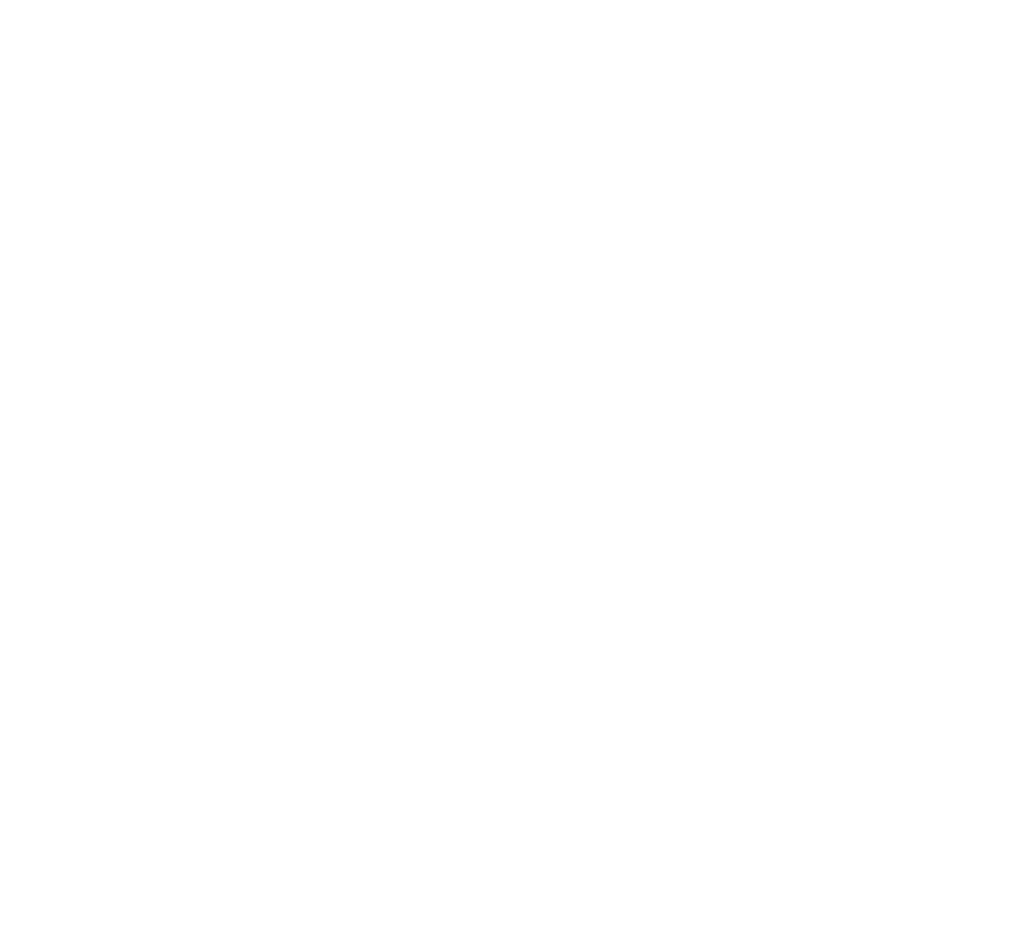
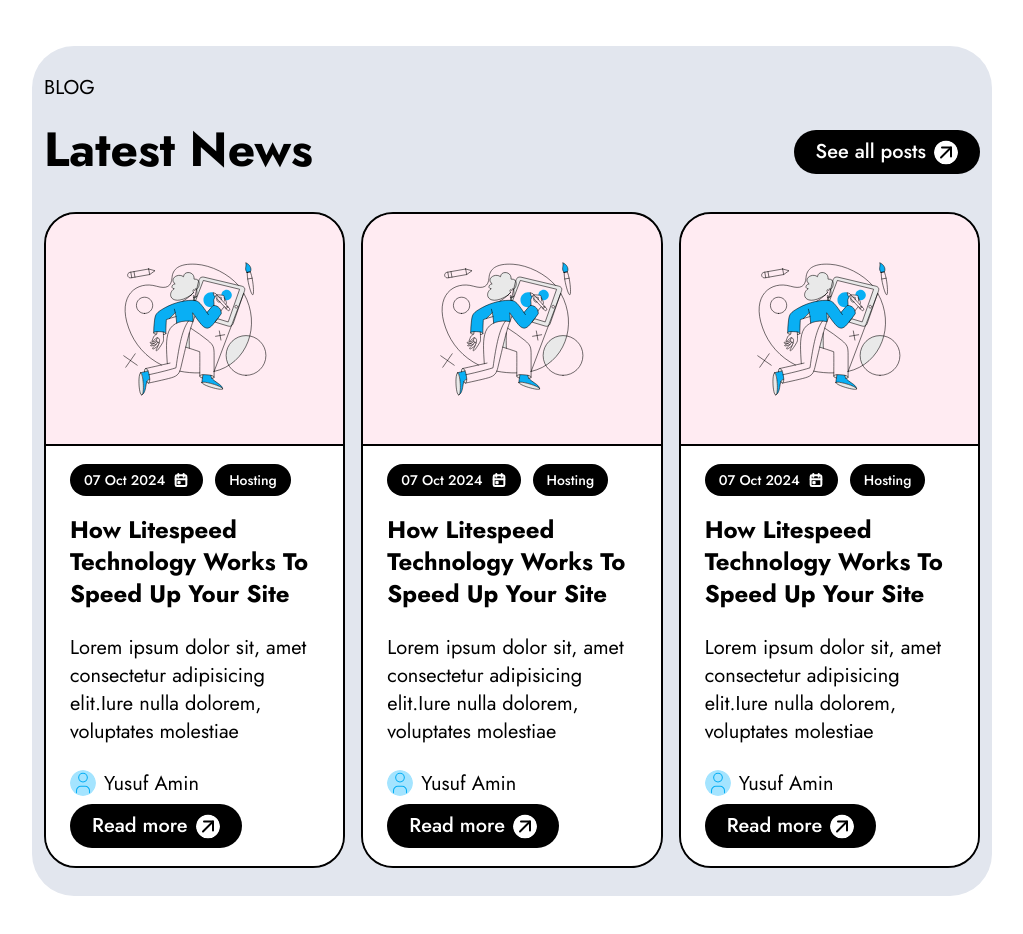
Before and after one commit to alex-ovdiichuk/test-tm30, a Next.js app: page / in a window 1280 px wide. Shown: the part 7605-8539 px from the top of the page, without its empty margins (128-1151 px from the left). Before the commit the page ends 7651 px from the top, so only its background shows below. Built offline with nearby package versions, Linux system fonts and the light colour scheme.

Commit message:
section10

```diff
--- a/app/page.tsx
+++ b/app/page.tsx
@@ -7,6 +7,7 @@ import { Section6 } from "@/components/Section6";
 import { Section7 } from "@/components/Section7";
 import { Section8 } from "@/components/Section8";
 import { Section9 } from "@/components/Section9";
+import { Section10 } from "@/components/Section10";
 
 export default function Home() {
   return (
@@ -20,6 +21,7 @@ export default function Home() {
       <Section7 />
       <Section8 />
       <Section9 />
+      <Section10 />
     </>
   );
 }
--- /dev/null
+++ b/components/Section10.tsx
@@ -0,0 +1,140 @@
+import Link from "next/link";
+import Image from "next/image";
+import { buttonVariants } from "./ui/button";
+
+const data = [
+  {
+    imgSrc: "/assets/blog-img.svg",
+    date: Date.now(),
+    tags: ["Hosting"],
+    title: "How Litespeed Technology Works To Speed Up Your Site",
+    preview:
+      "Lorem ipsum dolor sit, amet consectetur adipisicing elit.Iure nulla dolorem, voluptates molestiae",
+    href: "#",
+    author: {
+      name: "Yusuf Amin",
+      avatar: "",
+    },
+  },
+  {
+    imgSrc: "/assets/blog-img.svg",
+    date: Date.now(),
+    tags: ["Hosting"],
+    title: "How Litespeed Technology Works To Speed Up Your Site",
+    preview:
+      "Lorem ipsum dolor sit, amet consectetur adipisicing elit.Iure nulla dolorem, voluptates molestiae",
+    href: "#",
+    author: {
+      name: "Yusuf Amin",
+      avatar: "",
+    },
+  },
+  {
+    imgSrc: "/assets/blog-img.svg",
+    date: Date.now(),
+    tags: ["Hosting"],
+    title: "How Litespeed Technology Works To Speed Up Your Site",
+    preview:
+      "Lorem ipsum dolor sit, amet consectetur adipisicing elit.Iure nulla dolorem, voluptates molestiae",
+    href: "#",
+    author: {
+      name: "Yusuf Amin",
+      avatar: "",
+    },
+  },
+];
+
+export const Section10 = () => {
+  return (
+    <section className="container mx-auto px-0 xl:px-[160px] mb-12">
+      <div className="rounded-[42px] xl:rounded-[72px] bg-lightBlue py-7 xl:py-[38px] px-3 xl:px-[135px]">
+        <div className="mb-[38px] flex flex-col lg:flex-row items-start lg:items-end justify-between">
+          <div>
+            <h2 className="title mb-6">Blog</h2>
+            <div className="text-big mb-6 lg:mb-0">Latest News</div>
+          </div>
+          <Link className={buttonVariants()} href="#">
+            See all posts
+            <Image
+              src="/assets/arrow-btn.svg"
+              width={24}
+              height={24}
+              alt="Arrow icon"
+            />
+          </Link>
+        </div>
+
+        <div className="grid grid-cols-1 lg:grid-cols-3 gap-4 xl:gap-[57px]">
+          {data.slice(0, 3).map((i) => (
+            <div key={i.title} className="relative group">
+              <div className="absolute inset-0 bg-black/20 rounded-[32px]"></div>
+              <div className="border-2 border-black rounded-[32px] overflow-hidden relative z-10 group-hover:-translate-y-1.5 transition-all duration-300">
+                <div className="p-10 bg-lightRed2 border-b-2 border-black">
+                  <div className="w-full h-[150px] relative">
+                    <Image
+                      src={i.imgSrc}
+                      fill
+                      alt={i.title}
+                      className="object-center object-contain"
+                    />
+                  </div>
+                </div>
+                <div className="px-6 py-[18px] bg-white">
+                  <div className="flex flex-wrap gap-3 mb-[18px]">
+                    <div className="bg-black text-sm font-medium text-white flex gap-2 py-1.5 px-[14px] rounded-full">
+                      {new Date(i.date)
+                        .toLocaleDateString("en-GB", {
+                          day: "2-digit",
+                          month: "short",
+                          year: "numeric",
+                        })
+                        .replace(",", "")}
+                      <Image
+                        src="/assets/Date.svg"
+                        width={16}
+                        height={16}
+                        alt="Calendar icon"
+                      />
+                    </div>
+                    {i.tags.map((t) => (
+                      <div
+                        key={t}
+                        className="bg-black text-sm font-medium text-white py-1.5 px-[14px] hover:bg-black/50 rounded-full"
+                      >
+                        {t}
+                      </div>
+                    ))}
+                  </div>
+                  <h3 className="text-2xl font-bold capitalize mb-6">
+                    {i.title}
+                  </h3>
+                  <p className="text mb-6">{i.preview}</p>
+                  <div className="flex justify-between items-center lg:items-start gap-0 lg:gap-2 xl:gap-0 xl:items-center lg:flex-col xl:flex-row">
+                    <div className="flex items-center gap-2">
+                      <Image
+                        src={i.author.avatar || "/assets/User.svg"}
+                        width={26}
+                        height={26}
+                        alt="User Avatar"
+                      />
+                      <div className="text leading-tight">{i.author.name}</div>
+                    </div>
+                    <Link className={buttonVariants()} href={i.href}>
+                      Read more
+                      <Image
+                        src="/assets/arrow-btn.svg"
+                        width={24}
+                        height={24}
+                        alt="Arrow icon"
+                      />
+                    </Link>
+                  </div>
+                </div>
+              </div>
+            </div>
+          ))}
+        </div>
+      </div>
+    </section>
+  );
+};
```
Also changed, not shown: public/assets/Date.svg (added), public/assets/blog-img.svg (added).
